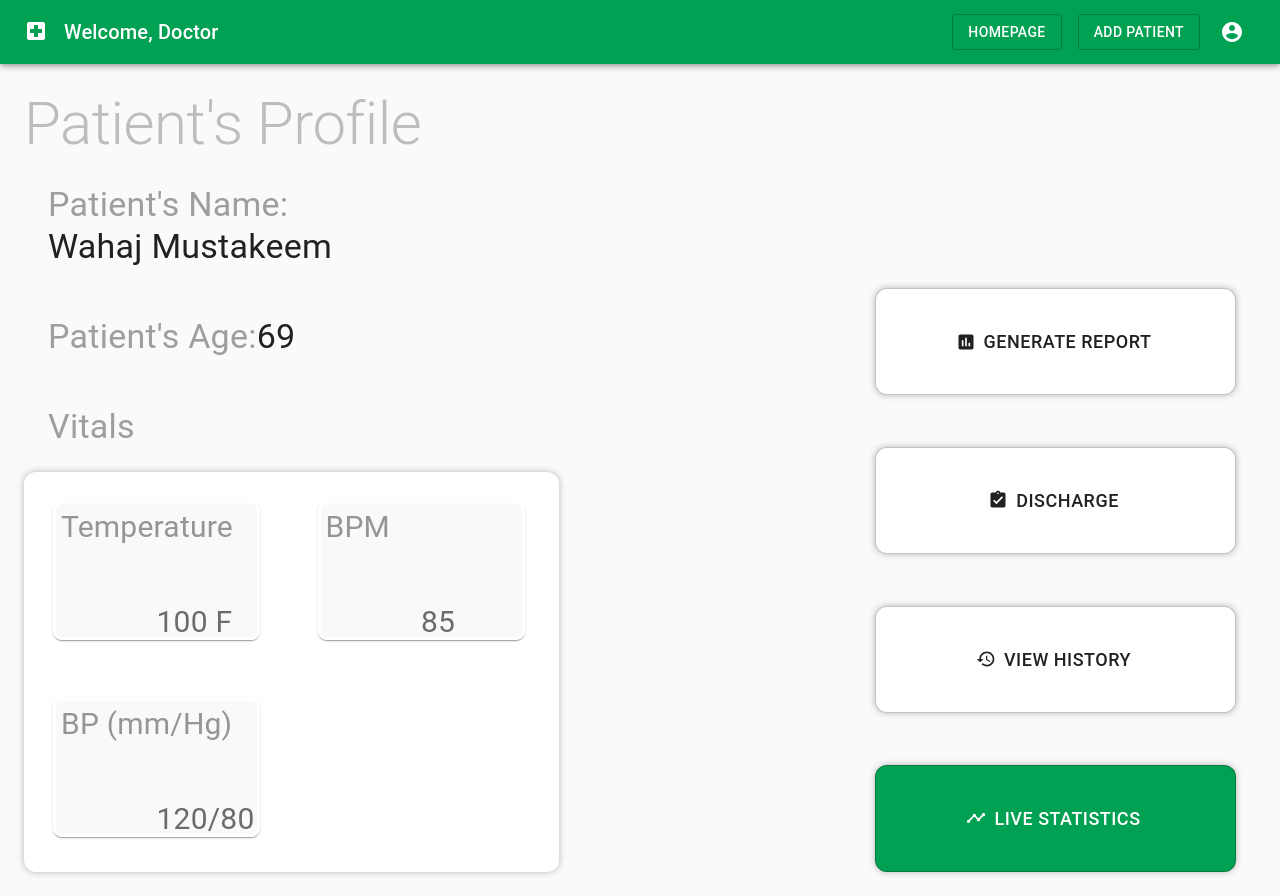
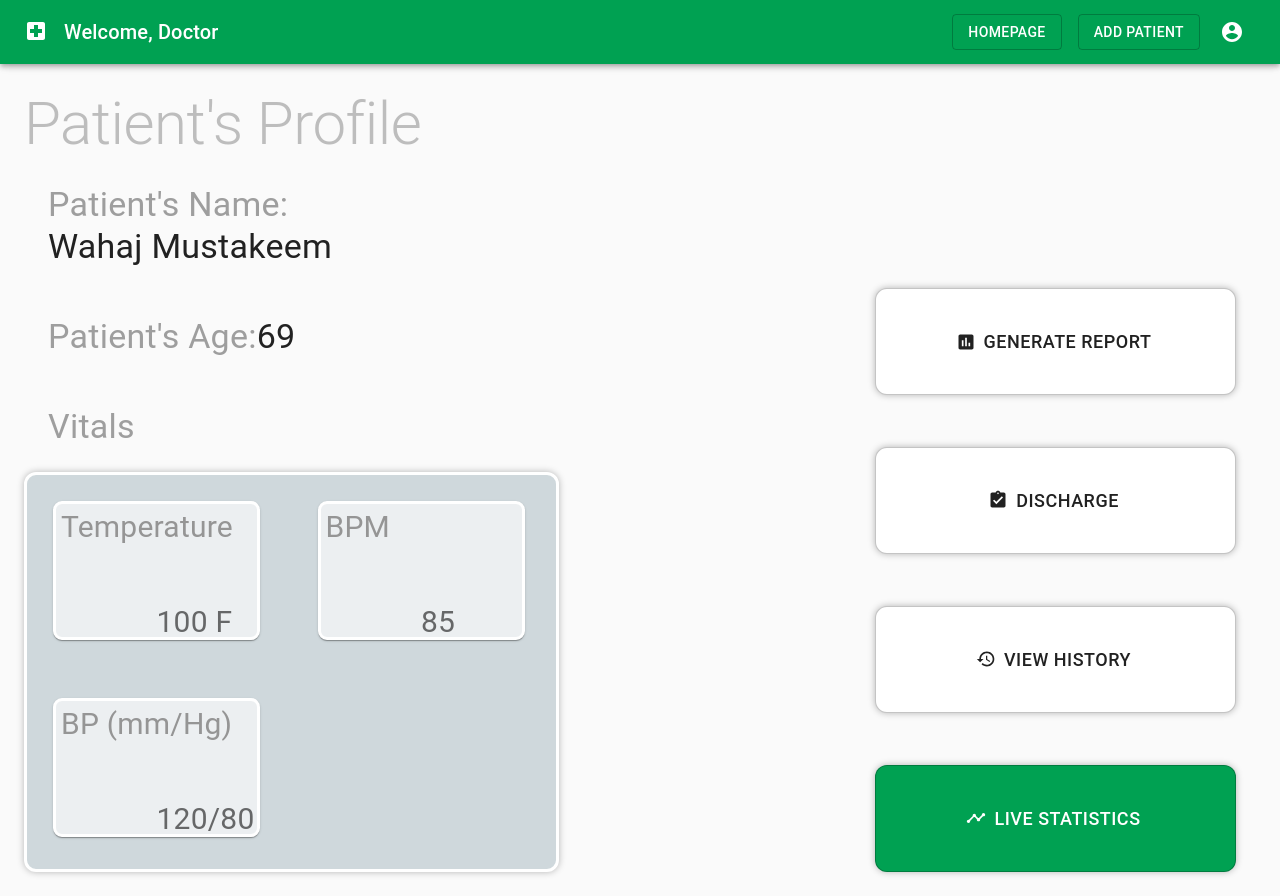
Before and after one commit to NomanNasirMinhas/Health-Monitoring-with-Theta-Middleware, a React (Create React App) app in the folder Web App/: page / in a window 1280 px wide. Built offline with nearby package versions, Linux system fonts and the light colour scheme.

Commit message:
Added colors to cards

```diff
--- a/Web App/src/views/ViewPatientProfile/ViewPatientProfile.js
+++ b/Web App/src/views/ViewPatientProfile/ViewPatientProfile.js
@@ -74,7 +74,7 @@ const useStyles = makeStyles((theme) => ({
         height: '400px',
         left: '67px',
         top: '554px',
-        background: '#FFFFFF',
+        background: '#cfd8dc',
         border: '3px solid #FFFFFF',
         boxShadow:' 0px 0px 7px rgba(0, 0, 0, 0.28)',
         borderRadius: '12px',
@@ -86,7 +86,7 @@ const useStyles = makeStyles((theme) => ({
         height: '139px',
         left: '89px',
         top: '594px',
-        background: 'rgba(242, 242, 242, 0.47)',
+        background: '#eceff1',
         border: '3px solid #FFFFFF',
         borderRadius: '9px'
     }
```
